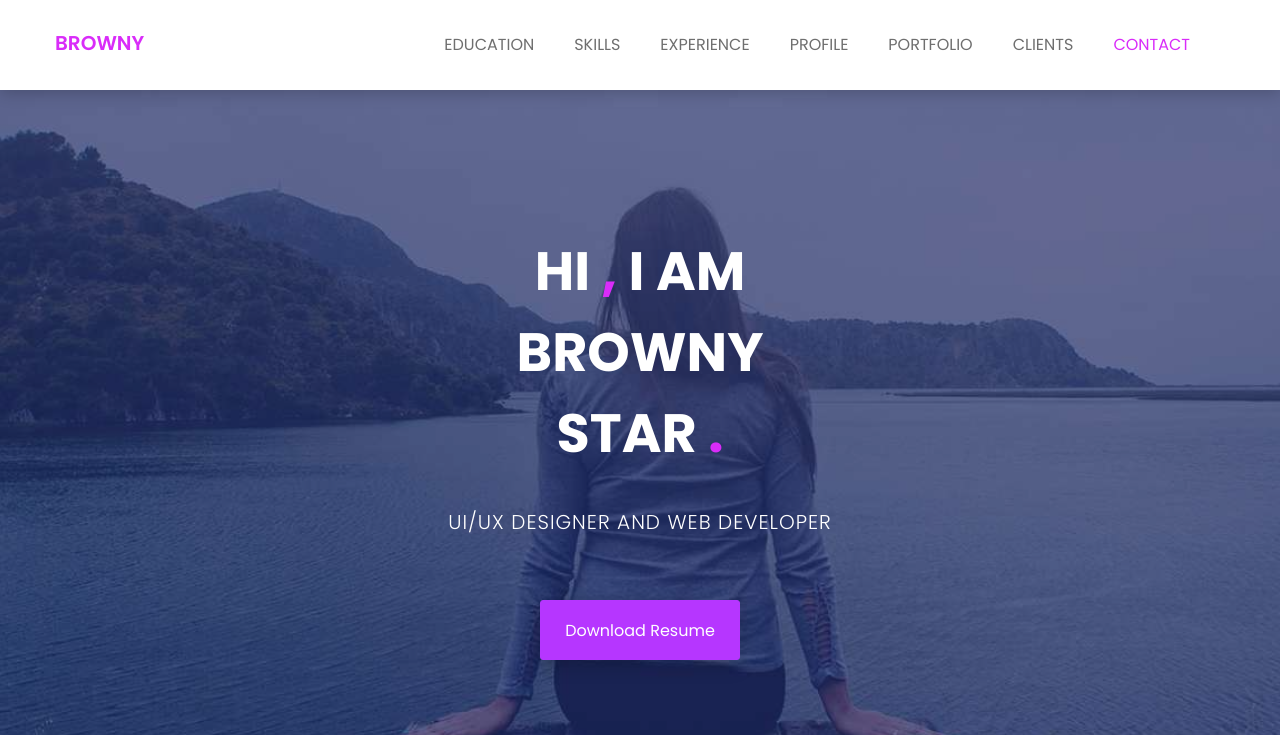
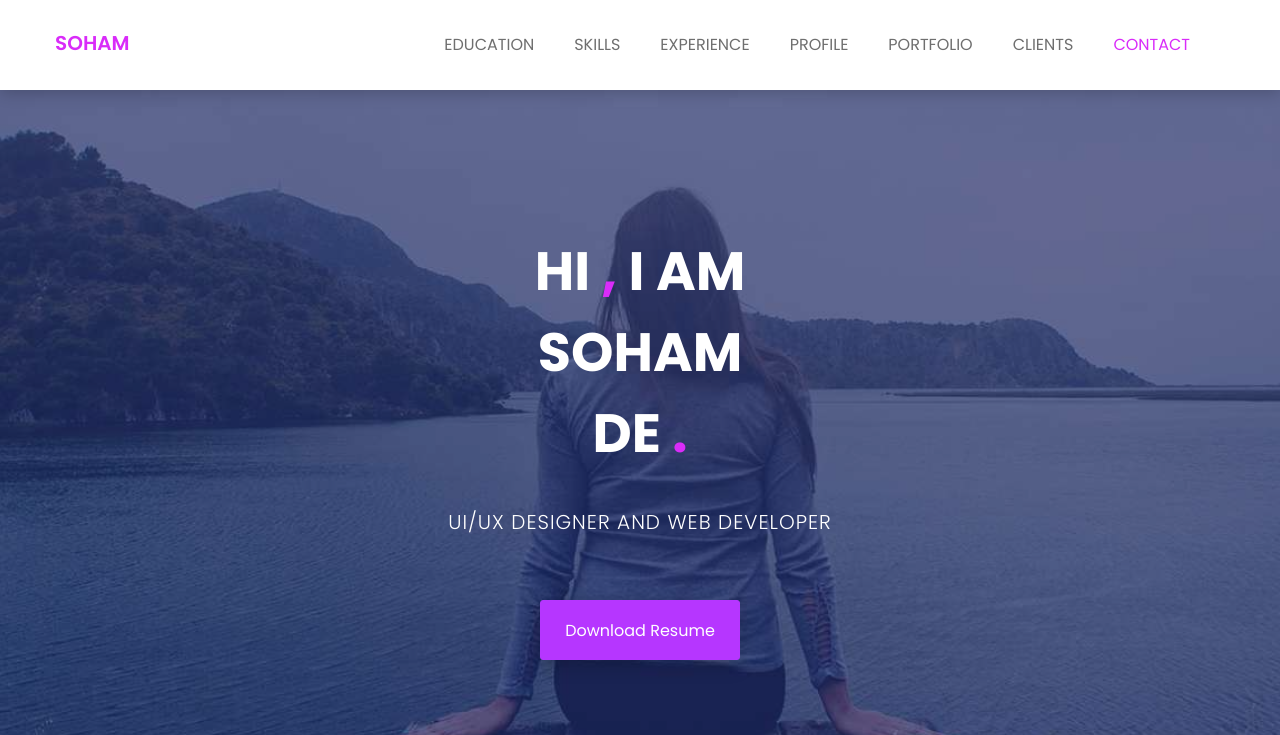
Before and after one commit to soham004/intro, a plain HTML site: page index.html in a window 1280 px wide. Shown: the top 735 px of the page. Drawn offline with nearby package versions, Linux system fonts and the light colour scheme.

Commit message:
Add files via upload

```diff
--- a/index.html
+++ b/index.html
@@ -12,7 +12,7 @@
 		<link href="https://fonts.googleapis.com/css?family=Poppins:100,200,300,400,500,600,700,800,900&amp;subset=devanagari,latin-ext" rel="stylesheet">
 
         <!-- title of site -->
-        <title>Browny</title>
+        <title>Soham</title>
 
         <!-- For favicon png -->
 		<link rel="shortcut icon" type="image/icon" href="assets/logo/favicon.png"/>
@@ -70,7 +70,7 @@
 			                <button type="button" class="navbar-toggle" data-toggle="collapse" data-target="#navbar-menu">
 			                    <i class="fa fa-bars"></i>
 			                </button>
-			                <a class="navbar-brand" href="index.html">browny</a>
+			                <a class="navbar-brand" href="index.html">soham</a>
 			            </div><!--/.navbar-header-->
 			            <!-- End Header Navigation -->
 
@@ -103,7 +103,7 @@
 				<div class="row">
 					<div class="col-md-12 text-center">
 						<div class="header-text">
-							<h2>hi <span>,</span> i am <br> browny <br> star <span>.</span>   </h2>
+							<h2>hi <span>,</span> i am <br> soham <br> de <span>.</span>   </h2>
 							<p>ui/ux designer and web developer</p>
 							<a href="assets/download/browney.txt" download>download resume</a>
 						</div><!--/.header-text-->
```
